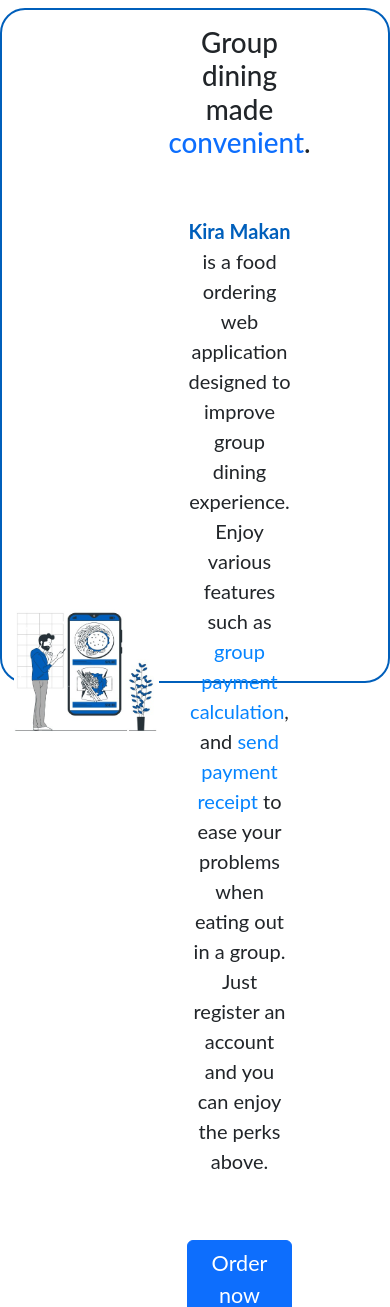
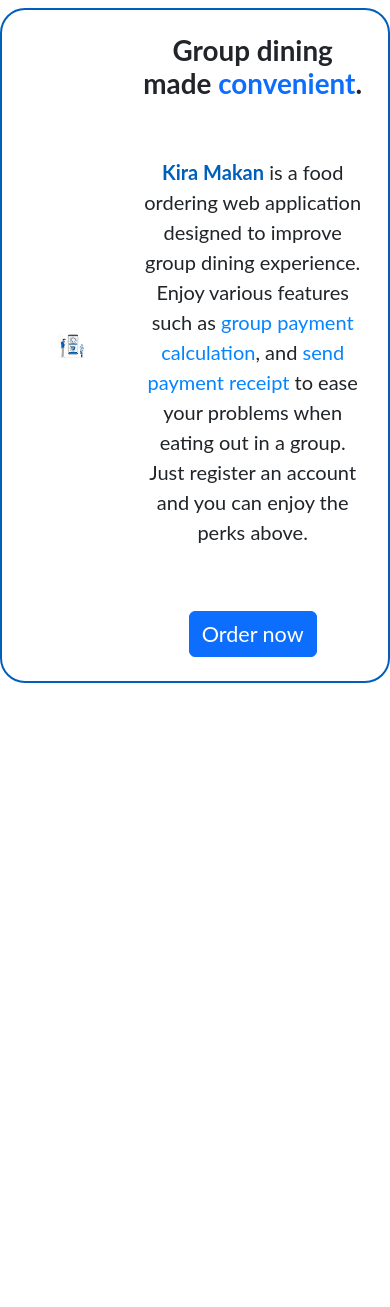
Before and after one commit to ShaorenCheah/KiraMakan, a PHP site: page / in a window 390 px wide. Shown: the part 71-1378 px from the top of the page. After the commit the page ends 754 px from the top, so only its background shows below. Run offline with PHP 8.4, Linux system fonts and the light colour scheme.

Commit message:
Updated hero section responsiveness

```diff
--- a/index.php
+++ b/index.php
@@ -18,17 +18,17 @@
 
         <!-- Hero -->
         <section id="hero">
-            <div class="container d-block mt-2">
-                <div class="row row-cols-2 row-container pe-5">
+            <div class="container row-container col-12 d-flex justify-content-center align-items-center mt-2 py-3 px-2">
+
                     <!-- Left column -->
-                    <div class="col d-flex justify-content-center align-items-center">
+                    <div class="col-4 d-flex justify-content-center align-items-center px-5">
                         <img src="images/HeroImg.jpg" class="img-fluid">
                     </div>
 
                     <!-- Right column -->
-                    <div class="col p-3 d-flex flex-column justify-content-center align-items-center h-auto pe-5">
+                    <div class="col-8 p-3 d-flex flex-column justify-content-center align-items-center h-auto ps-2">
 
-                        <h1 class="text-center pb-5">Group dining made <span class="text-primary">convenient</span>.</h1>
+                        <h1 class="text-center pb-5"><b>Group dining made <span class="text-primary">convenient</span>.</b></h1>
 
                         <p class="fs-5 text-center pb-5">
                             <span style="color:#005fbb; font-weight:bolder;">Kira Makan</span> is a food ordering web application designed to improve group dining experience.
@@ -40,7 +40,7 @@
                         <button type="button" class="btn btn-primary fs-4">Order now</button>
 
                     </div>
-                </div>
+
             </div>
         </section>
         <!-- Hero -->
```
